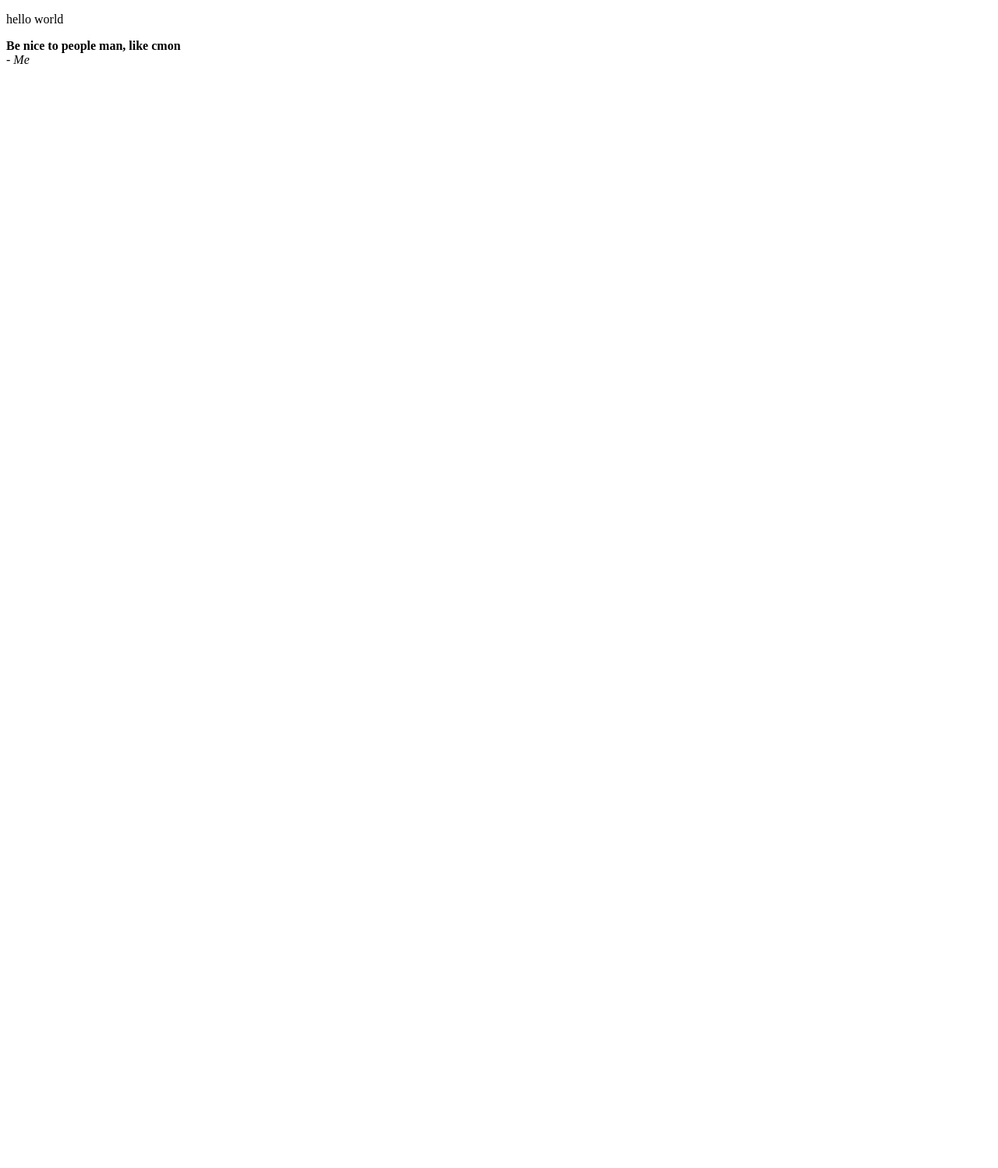
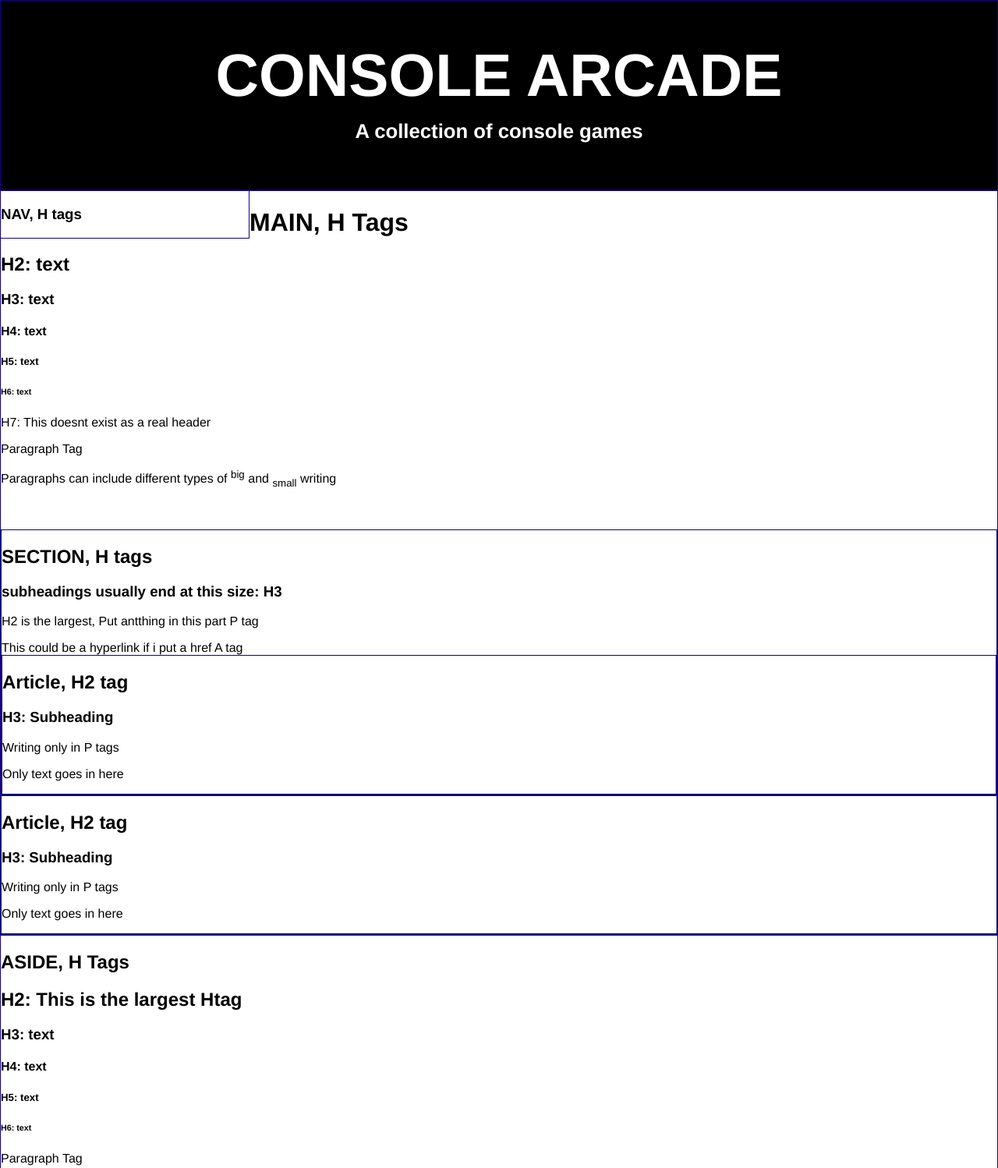
Before and after one commit to GavinEAC/PromoSite.github.io, a plain HTML site: page index.html in a window 1280 px wide. Shown: the top 1498 px of the page at 78% size. Before the commit the page ends 800 px from the top, so only its background shows below. Drawn offline with Linux system fonts and the light colour scheme.

Commit message:
Update index.html

```diff
--- a/index.html
+++ b/index.html
@@ -1,26 +1,137 @@
 <!DOCTYPE html>
-<html lang="eng" dir="ltr">
+<html lang="en" dir="ltr" >
     <head>
-        <!-- Used by keyboard -->
+        <!-- Used by the Keyboard-->
         <meta charset="utf-8">
+        <title>exp H P tags</title>
+        <!-- Used by browser or google search-->
+        <meta name="Author" content="Gavin Champ">
+        <meta name="description" content="Promotional site for game">
+        <meta name="keywords" content="C++, Console, Games, Game">
+        <meta name="viewport" content="width=device-width, intial-scale=1.0">
 
-        <title>Promo Splash Page</title>
+        <!-- ALL THE CSS-->
+        <style>
+            *{
+                box-sizing: border-box;
+                font-family: helvetica, sans-serif;
+            }
+            body{
+                margin:0;
+            }
 
-        <!-- Used by Browser or Google Search-->
-        <meta name="author" content="Gavin Champ">
-        <meta name="description" content="A website promoting a thing">
-        <meta name="keywords" content="promo, promotion">
-        <meta name="viewport" content="width=device-width, initial-scale=1.0">
-        <!-- Content give value for name or http-equiv attribute, text entry in string or array string -->
+            div { border: thin dotted red;}
 
+            .header{
+                border: 1px solid rgb(19,0,128);
+                text-align: center;
+                color: white;
+                background-color: black;
+                font-size: 3vw;
+
+            }
+            .nav{
+                border: 1px solid rgb(19,0,128);
+                float: left;
+                width: 25%;
+            }
+            .aside{
+                border: 1px solid rgb(19,0,128);
+            }
+
+            .main{
+                border: 1px solid rgb(19,0,128);
+            }
+            .footer{
+                border: 1px solid rgb(19,0,128);
+            }
+
+        </style>
+        <!-- Websites load in a specific order. Head, CSS, JS, Body-->
     </head>
     <body>
-        <P>hello world</P>
+        <header class="header">
+            <h1 style="margin-bottom: 1%;">CONSOLE ARCADE</h1>
+            <h6 style="margin-top: 1%;">A collection of console games</h6>
+        </header>
+        <nav class="nav">
+            <h3>NAV, H tags</h3>
+        </nav>
+        <main class="main">
+            <h1>MAIN, H Tags</h1>
+            <h2>H2: text</h2>
+            <h3>H3: text</h3>
+            <h4>H4: text</h4>
+            <h5>H5: text</h5>
+            <h6>H6: text</h6>
+            <h7>H7: This doesnt exist as a real header</h7>
+            <p>Paragraph Tag</p>
+            <p>Paragraphs can include different types of <sup>big</sup> and <sub>small</sub> writing</p>
+            <br>
+            <br>
+            <section class="main">
+                <h2>SECTION, H tags</h2>
+                <h3>subheadings usually end at this size: H3</h3>
+                <p>H2 is the largest, Put antthing in this part P tag</p>
+                <a>This could be a hyperlink if i put a href A tag</a>
+                <article class="main">
+                    <h2>Article, H2 tag</h2>
+                    <h3>H3: Subheading</h3>
+                    <p>Writing only in P tags</p>
+                    <p>Only text goes in here</p>
+                </article>
+            </section>
+            <article class="main">
+                <h2>Article, H2 tag</h2>
+                <h3>H3: Subheading</h3>
+                <p>Writing only in P tags</p>
+                <p>Only text goes in here</p>
+            </article>
+        </main>
+        <aside class="aside">
+            <h2>ASIDE, H Tags</h2>
+            <h2>H2: This is the largest Htag</h2>
+            <h3>H3: text</h3>
+            <h4>H4: text</h4>
+            <h5>H5: text</h5>
+            <h6>H6: text</h6>
+            <p>Paragraph Tag</p>
+            <br><br><br><br><br><br><br><br><br><br><br><br><br><br><br><br><br><br><br><br><br><br><br><br><br><br><br><br><br><br><br><br><br>
+        </aside>
+        <section class="main">
+            <h2>SECTION, H tags</h2>
+            <h3>subheadings usually end at this size: H3</h3>
+            <p>H2 is the largest, Put antthing in this part P tag</p>
+            <a>This could be a hyperlink if i put a href A tag</a>
+            <br>
+        </section>
+        <article class="main">
+            <h2>Article, H2 tag</h2>
+            <h3>H3: Subheading</h3>
+            <p>Writing only in P tags</p>
+            <p>Only text goes in here</p>
+        </article>
+        <footer class="footer">
+            <h1>Footer, H tags</h1>
+            <h1>H1: text</h1>
+            <h2>H2: text</h2>
+            <h3>H3: text</h3>
+            <h4>H4: text</h4>
+            <h5>H5: text</h5>
+            <h6>H6: text</h6>
+            <h7>H7: text</h7>
+            <p>Paragraph Tag</p>
+        </footer>
     </body>
-    <footer>
+    <footer class="footer">
+        <blockquote cite="">
+            <!-- Date Accessed 20240214-->
+        </blockquote>
         <p>
-            <strong>Be nice to people man, like cmon</strong><br>
-            <em>- Me</em>
+            <strong>"Life is like riding a bicycle. To keep your balance, you must keep moving."</strong>
+            <br><em> - Albert Einstein</em>
         </p>
+        <p>&copy Gavin Champ, Powered By GavinEAC in Github</p>
+        <!-- other info possible like num of visitors, contact info, quicklinks-->
     </footer>
 </html>
```
